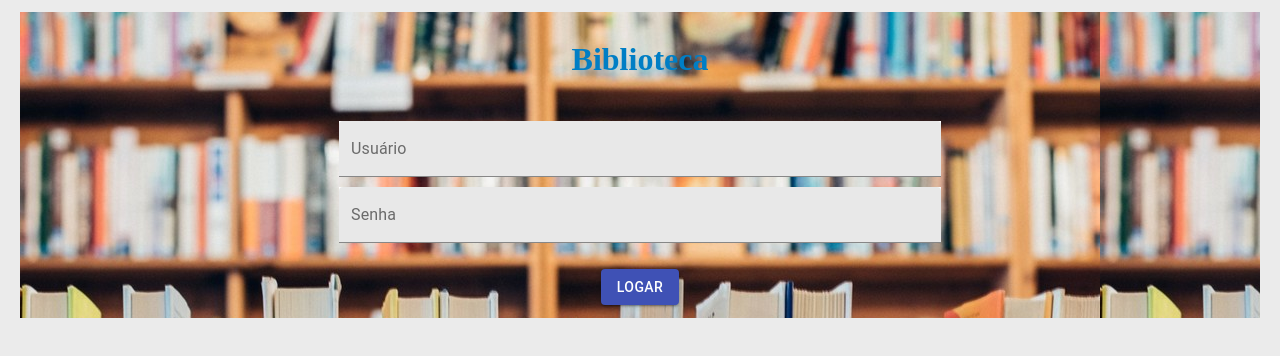
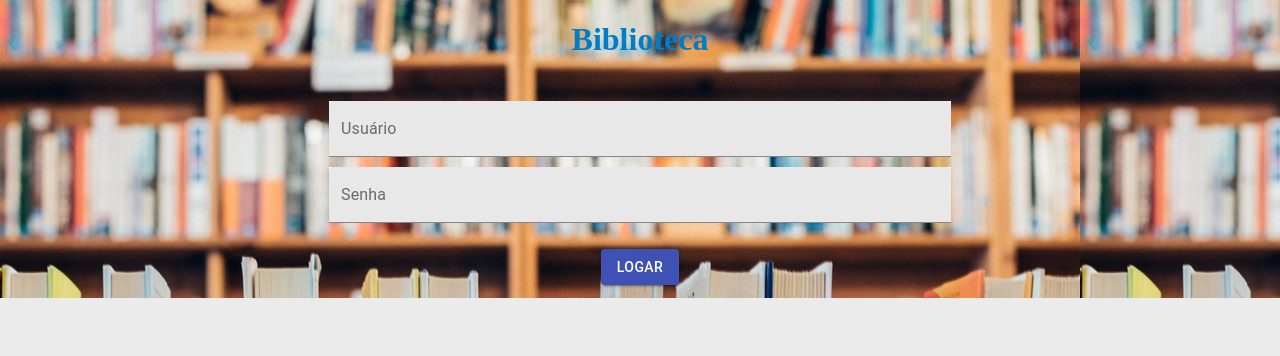
Before and after one commit to guimarcel/Estudos, a Next.js app: page / in a window 1280 px wide. Shown: the top 356 px of the page. Built offline with nearby package versions, Linux system fonts and the light colour scheme.

Commit message:
fix: problems with global style

```diff
--- a/components/login.js
+++ b/components/login.js
@@ -4,7 +4,6 @@ import { Button } from '@material-ui/core'
 import Paper from '@material-ui/core/Paper'
 import { TextField } from '@material-ui/core'
 import { useRouter } from 'next/router'
-import "../styles/global.scss"
 
 
 function Login() {
--- a/package.json
+++ b/package.json
@@ -11,6 +11,7 @@
   "dependencies": {
     "@material-ui/core": "^4.12.3",
     "next": "12.1.4",
+    "node-sass": "^7.0.1",
     "react": "18.0.0",
     "react-dom": "18.0.0"
   },
--- a/styles/global.scss
+++ b/styles/global.scss
@@ -4,7 +4,7 @@ $background: #ebebeb;
 body {
   background: $background;
   color: $foreground;
-  padding: 20px;
+  padding: 0px;
   margin: 0;
   min-height: 100vh;
 }
```
Also changed, not shown: 2 other files (tests, documents, lock files or other folders).
